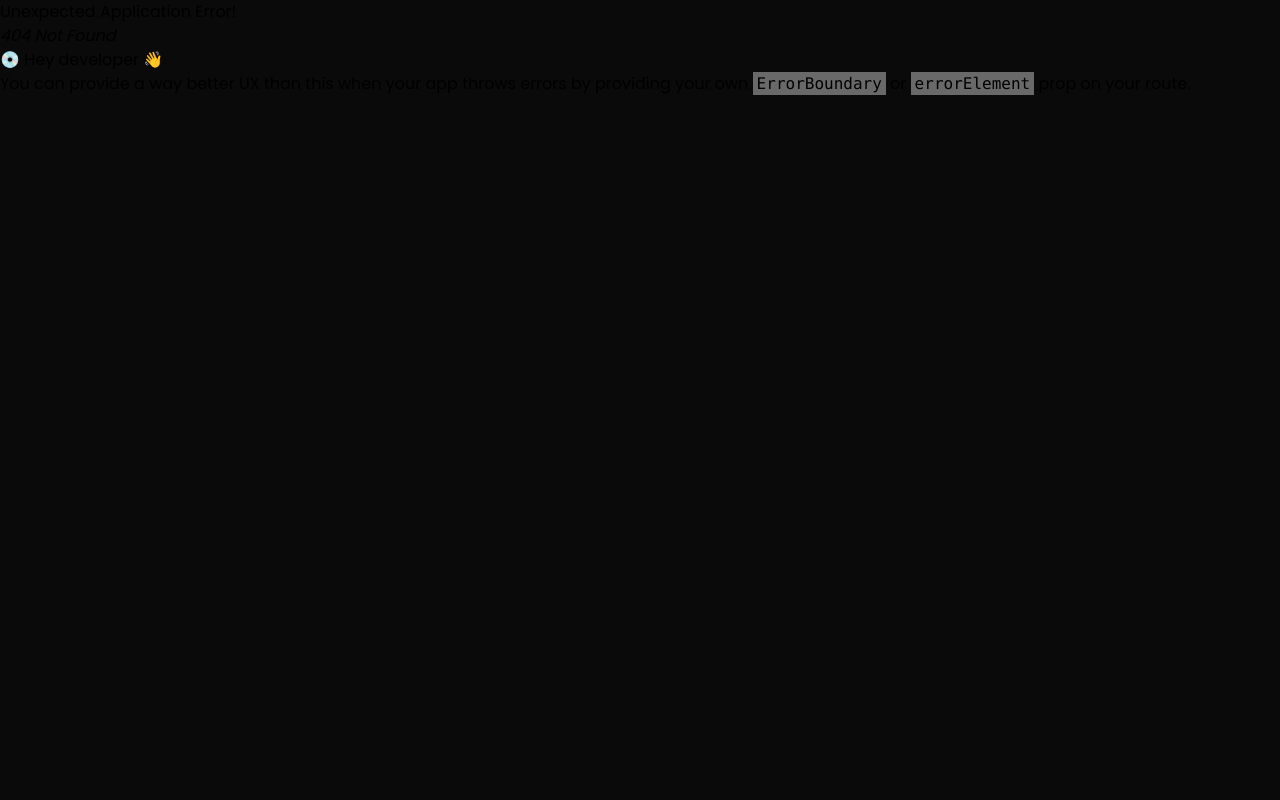
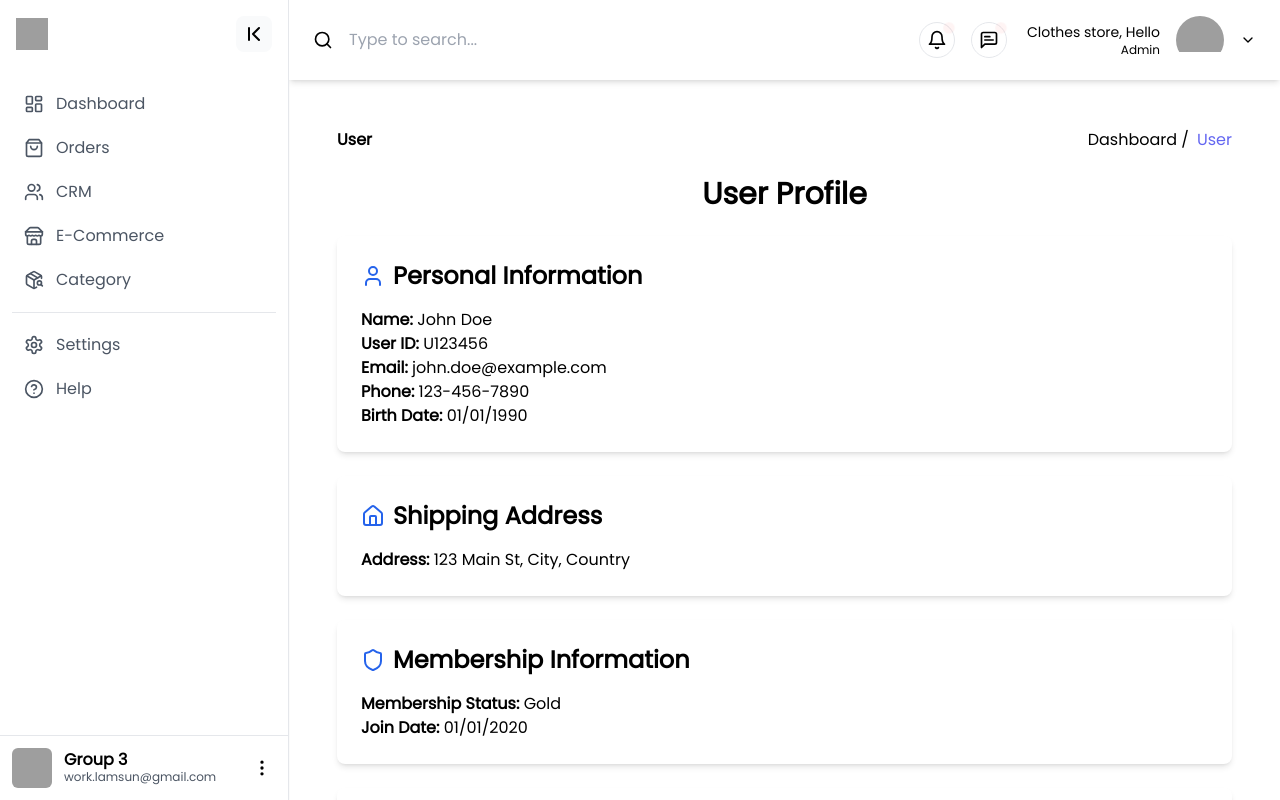
Before and after one commit to lamlqdev/AdminClothesStore, a React (Vite) app: page /user/1 in a window 1280 px wide. Before the commit this address had no page. Built offline with nearby package versions, Linux system fonts and the light colour scheme; grey boxes are pictures that could not be loaded.

Commit message:
fix hien thi tab, them trang userprofile

```diff
--- a/src/App.jsx
+++ b/src/App.jsx
@@ -6,6 +6,7 @@ import CustomerRelationshipManagementPage from "./pages/CustomerRelationshipMana
 import ECommercePage from "./pages/ECommerce";
 import CategoryPage from "./pages/Category";
 import SettingPage from "./pages/Setting";
+import UserProfile from "./pages/UserProfile";
 
 const router = createBrowserRouter([
   {
@@ -36,6 +37,10 @@ const router = createBrowserRouter([
         path: "setting",
         element: <SettingPage />,
       },
+      {
+        path: "user/:userId",
+        element: <UserProfile />,
+      },
     ],
   },
 ]);
--- a/src/components/Chart/OrderLineChart.jsx
+++ b/src/components/Chart/OrderLineChart.jsx
@@ -5,6 +5,13 @@ import {
   Typography,
 } from "@material-tailwind/react";
 import Chart from "react-apexcharts";
+import { useState } from "react";
+
+const TABS = [
+  { label: "Week", value: "week" },
+  { label: "Month", value: "month" },
+  { label: "Year", value: "year" },
+];
 
 const chartConfig = {
   type: "line",
@@ -90,6 +97,8 @@ const chartConfig = {
 };
 
 export default function OrderLineChart() {
+  const [activeTab, setActiveTab] = useState("month");
+
   return (
     <Card className="shadow-md">
       <CardHeader
@@ -104,21 +113,20 @@ export default function OrderLineChart() {
           </Typography>
         </div>
         <ul className="flex gap-3 mr-4 text-sm">
-          <li>
-            <button className="px-4 py-2 rounded-lg bg-gray-200 hover:bg-gray-300 transition-all">
-              Week
-            </button>
-          </li>
-          <li>
-            <button className="px-4 py-2 rounded-lg bg-gray-200 hover:bg-gray-300 transition-all">
-              Month
-            </button>
-          </li>
-          <li>
-            <button className="px-4 py-2 rounded-lg bg-gray-200 hover:bg-gray-300 transition-all">
-              Year
-            </button>
-          </li>
+          {TABS.map(({ label, value }) => (
+            <li key={value}>
+              <button
+                onClick={() => setActiveTab(value)}
+                className={`px-4 py-2 rounded-lg transition-all ${
+                  activeTab === value
+                    ? "bg-primaryColor text-white"
+                    : "bg-gray-200 hover:bg-gray-300"
+                }`}
+              >
+                {label}
+              </button>
+            </li>
+          ))}
         </ul>
       </CardHeader>
       <CardBody className="px-2 pb-0 p-5">
--- a/src/components/Chart/RevenueBarChart.jsx
+++ b/src/components/Chart/RevenueBarChart.jsx
@@ -3,9 +3,7 @@ import {
   CardBody,
   CardHeader,
   Typography,
-  Tabs,
-  TabsHeader,
-  Tab,
+  Button,
 } from "@material-tailwind/react";
 import Chart from "react-apexcharts";
 import { useState } from "react";
@@ -104,8 +102,9 @@ const chartConfig = {
   },
 };
 
-export default function RevevueBarChart() {
+export default function RevenueBarChart() {
   const [activeTab, setActiveTab] = useState("month");
+
   return (
     <Card>
       <CardHeader
@@ -119,12 +118,10 @@ export default function RevevueBarChart() {
             Total Revenue
           </Typography>
         </div>
-        <Tabs className="w-full md:w-max ml-3">
-          <TabsHeader>
+        <div className="flex gap-2 w-full md:w-max ml-3">
           {TABS.map(({ label, value }) => (
-              <Tab
+            <Button
               key={value}
-                value={value}
               onClick={() => setActiveTab(value)}
               className={`px-3 py-2 text-sm gap-1 rounded-md transition-all duration-300 ${
                 activeTab === value
@@ -133,10 +130,9 @@ export default function RevevueBarChart() {
               }`}
             >
               &nbsp;&nbsp;{label}&nbsp;&nbsp;
-              </Tab>
+            </Button>
           ))}
-          </TabsHeader>
-        </Tabs>
+        </div>
       </CardHeader>
       <CardBody className="px-2 pb-0">
         <Chart {...chartConfig} />
--- a/src/components/Table/OrderTable.jsx
+++ b/src/components/Table/OrderTable.jsx
@@ -8,14 +8,11 @@ import {
   CardBody,
   Chip,
   CardFooter,
-  Tabs,
-  TabsHeader,
-  Tab,
   Avatar,
 } from "@material-tailwind/react";
 import { useState } from "react";
 
-const TABS = [
+const FILTERS = [
   { label: "All", value: "all" },
   { label: "Pending", value: "pending" },
   { label: "Delivered", value: "delivered" },
@@ -83,7 +80,12 @@ const TABLE_ROWS = [
 ];
 
 export default function OrderTable() {
-  const [activeTab, setActiveTab] = useState("all");
+  const [activeFilter, setActiveFilter] = useState("all");
+
+  const filteredRows =
+    activeFilter === "all"
+      ? TABLE_ROWS
+      : TABLE_ROWS.filter((row) => row.status.toLowerCase() === activeFilter);
 
   return (
     <Card className="h-full w-full">
@@ -96,26 +98,23 @@ export default function OrderTable() {
           </div>
         </div>
         <div className="flex flex-col my-4 items-center justify-between gap-4 md:flex-row">
-          <Tabs className="w-full md:w-max ml-3">
-            <TabsHeader>
-              {TABS.map(({ label, value }) => (
-                <Tab
-                  key={value}
-                  value={value}
-                  onClick={() => setActiveTab(value)}
-                  className={`px-3 py-2 text-sm gap-1 rounded-md transition-all duration-300 ${
-                    activeTab === value
-                      ? "bg-primaryColor text-white"
-                      : "bg-transparent text-gray-700 hover:bg-gray-300"
-                  }`}
-                >
-                  &nbsp;&nbsp;{label}&nbsp;&nbsp;
-                </Tab>
-              ))}
-            </TabsHeader>
-          </Tabs>
+          <div className="flex gap-2 ml-3">
+            {FILTERS.map(({ label, value }) => (
+              <Button
+                key={value}
+                onClick={() => setActiveFilter(value)}
+                className={`px-3 py-2 text-sm rounded-md ${
+                  activeFilter === value
+                    ? "bg-primaryColor text-white"
+                    : "bg-gray-200 text-gray-700 hover:bg-gray-300"
+                }`}
+              >
+                {label}
+              </Button>
+            ))}
+          </div>
           <div className="w-full md:w-72 mr-4">
-            <div className="relative w-full md:w-72 mr-4">
+            <div className="relative w-full">
               <Input
                 placeholder="Search something..."
                 className="border border-gray-300 rounded-lg shadow-sm pl-4 pr-10 focus:outline-none focus:ring-2 focus:ring-blue-500 focus:border-transparent transition duration-300"
@@ -146,7 +145,7 @@ export default function OrderTable() {
             </tr>
           </thead>
           <tbody>
-            {TABLE_ROWS.map(
+            {filteredRows.map(
               ({ orderId, date, customer, price, status }, index) => {
                 const isLast = index === TABLE_ROWS.length - 1;
                 const classes = isLast
--- a/src/components/Table/UsersTable.jsx
+++ b/src/components/Table/UsersTable.jsx
@@ -6,28 +6,37 @@ import {
   Typography,
   Input,
 } from "@material-tailwind/react";
+import { MagnifyingGlassIcon } from "@heroicons/react/24/outline";
+import { useNavigate } from "react-router-dom";
 
-import { MagnifyingGlassIcon } from "@heroicons/react/24/outline";
 export default function UserInfoTable() {
-  const TABLE_HEAD = ["User ID", "Name", "Email", "Actions"];
+  const TABLE_HEAD = ["User ID", "Name", "Email", "Membership", "Actions"];
+  const navigate = useNavigate();
 
   const USERS = [
     {
       userId: "U123456",
       name: "John Doe",
       email: "john.doe@example.com",
+      membership: "Gold",
     },
     {
       userId: "U654321",
       name: "Jane Smith",
       email: "jane.smith@example.com",
+      membership: "Silver",
     },
     {
       userId: "U789012",
       name: "Alice Johnson",
       email: "alice.johnson@example.com",
+      membership: "Platinum",
     },
   ];
+
+  const handleViewDetails = (userId) => {
+    navigate(`/user/${userId}`); // Chuyển hướng đến trang thông tin cá nhân
+  };
 
   return (
     <Card className="h-full w-full">
@@ -102,7 +111,19 @@ export default function UserInfoTable() {
                   </Typography>
                 </td>
                 <td className="p-4 border-b border-blue-gray-100">
-                  <button className="bg-blue-500 hover:bg-blue-600 text-white py-1 px-3 rounded text-sm">
+                  <Typography
+                    variant="small"
+                    color="blue-gray"
+                    className="font-normal"
+                  >
+                    {user.membership}
+                  </Typography>
+                </td>
+                <td className="p-4 border-b border-blue-gray-100">
+                  <button
+                    onClick={() => handleViewDetails(user.userId)}
+                    className="bg-blue-500 hover:bg-blue-600 text-white py-1 px-3 rounded text-sm"
+                  >
                     View Details
                   </button>
                 </td>
--- /dev/null
+++ b/src/pages/UserProfile.jsx
@@ -0,0 +1,123 @@
+import React from "react";
+import { User, Home, Shield, ShoppingCart, FileText } from "lucide-react";
+import Breadcrumb from "../components/Breadcrump";
+
+const UserProfile = () => {
+  const user = {
+    userId: "U123456",
+    name: "John Doe",
+    email: "john.doe@example.com",
+    phone: "123-456-7890",
+    birthDate: "01/01/1990",
+    address: {
+      street: "123 Main St",
+      city: "City",
+      country: "Country",
+    },
+    membership: {
+      status: "Gold",
+      joinDate: "01/01/2020",
+    },
+    orderHistory: [
+      { orderId: "O001", date: "01/10/2024", total: "$150.00" },
+      { orderId: "O002", date: "15/09/2024", total: "$75.00" },
+    ],
+    notes: "Customer requests to call before delivery.",
+  };
+
+  return (
+    <div className="container mx-auto p-6 font-poppins">
+      <Breadcrumb pageName="User" />
+      <h1 className="text-3xl font-bold mb-6 text-center">User Profile</h1>
+
+      {/* Personal Information */}
+      <div className="bg-white p-6 rounded-lg shadow-md mb-6">
+        <h2 className="text-2xl font-semibold mb-4 flex items-center">
+          <User className="h-6 w-6 mr-2 text-blue-600" />
+          Personal Information
+        </h2>
+        <p>
+          <strong>Name:</strong> {user.name}
+        </p>
+        <p>
+          <strong>User ID:</strong> {user.userId}
+        </p>
+        <p>
+          <strong>Email:</strong> {user.email}
+        </p>
+        <p>
+          <strong>Phone:</strong> {user.phone}
+        </p>
+        <p>
+          <strong>Birth Date:</strong> {user.birthDate}
+        </p>
+      </div>
+
+      {/* Shipping Address */}
+      <div className="bg-white p-6 rounded-lg shadow-md mb-6">
+        <h2 className="text-2xl font-semibold mb-4 flex items-center">
+          <Home className="h-6 w-6 mr-2 text-blue-600" />
+          Shipping Address
+        </h2>
+        <p>
+          <strong>Address:</strong> {user.address.street}, {user.address.city},{" "}
+          {user.address.country}
+        </p>
+      </div>
+
+      {/* Membership Information */}
+      <div className="bg-white p-6 rounded-lg shadow-md mb-6">
+        <h2 className="text-2xl font-semibold mb-4 flex items-center">
+          <Shield className="h-6 w-6 mr-2 text-blue-600" />
+          Membership Information
+        </h2>
+        <p>
+          <strong>Membership Status:</strong> {user.membership.status}
+        </p>
+        <p>
+          <strong>Join Date:</strong> {user.membership.joinDate}
+        </p>
+      </div>
+
+      {/* Order History */}
+      <div className="bg-white p-6 rounded-lg shadow-md mb-6">
+        <h2 className="text-2xl font-semibold mb-4 flex items-center">
+          <ShoppingCart className="h-6 w-6 mr-2 text-blue-600" />
+          Order History
+        </h2>
+        <table className="min-w-full border border-gray-300">
+          <thead className="bg-gray-100">
+            <tr>
+              <th className="border-b border-gray-300 px-4 py-2">Order ID</th>
+              <th className="border-b border-gray-300 px-4 py-2">Date</th>
+              <th className="border-b border-gray-300 px-4 py-2">Total</th>
+            </tr>
+          </thead>
+          <tbody>
+            {user.orderHistory.map((order) => (
+              <tr
+                key={order.orderId}
+                className="border-b border-gray-300 hover:bg-gray-100 transition duration-200"
+              >
+                <td className="px-4 py-2">{order.orderId}</td>
+                <td className="px-4 py-2">{order.date}</td>
+                <td className="px-4 py-2">{order.total}</td>
+              </tr>
+            ))}
+          </tbody>
+        </table>
+      </div>
+
+      {/* Notes */}
+      <div className="bg-white p-6 rounded-lg shadow-md">
+        <h2 className="text-2xl font-semibold mb-4 flex items-center">
+          <FileText className="h-6 w-6 mr-2 text-blue-600" />
+          Notes
+        </h2>
+        <p>{user.notes}</p>
+      </div>
+    </div>
+  );
+};
+
+export default UserProfile;
```
Lines whose indentation alone changed are shown as unchanged.
